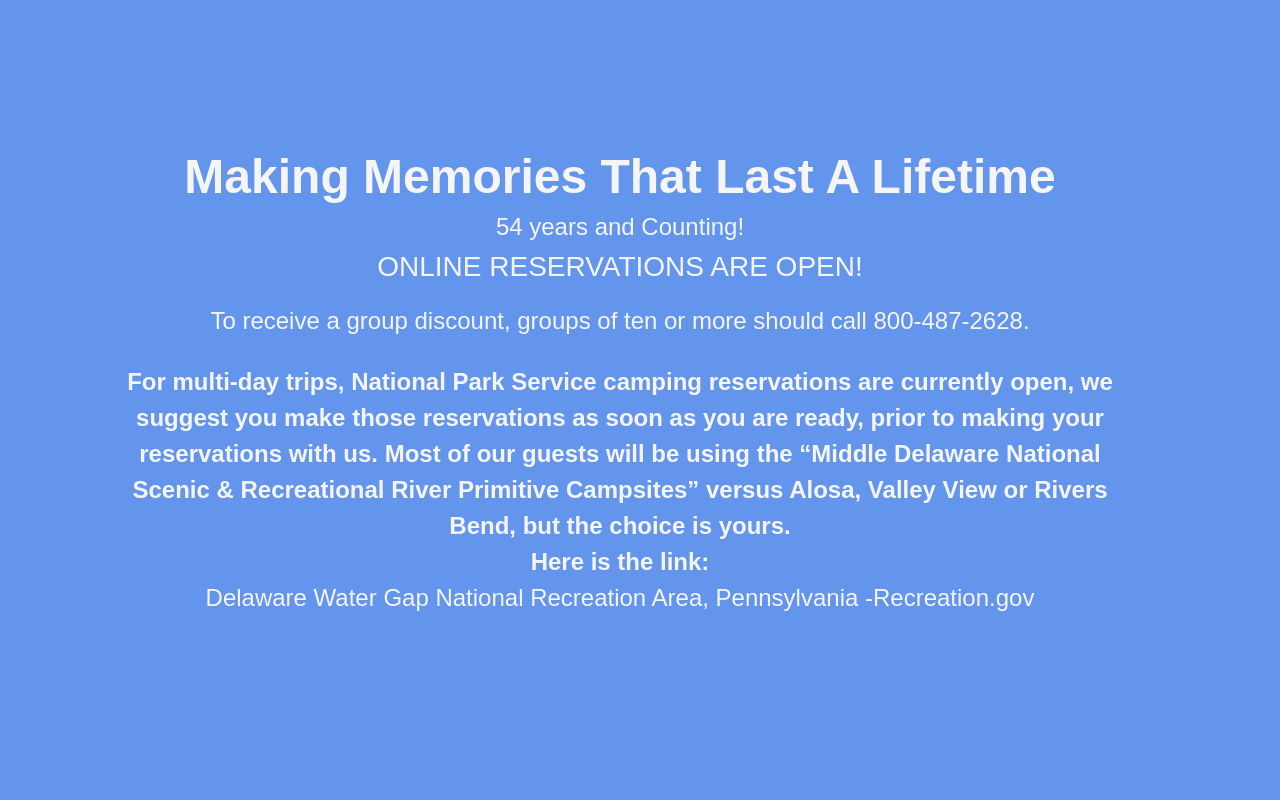
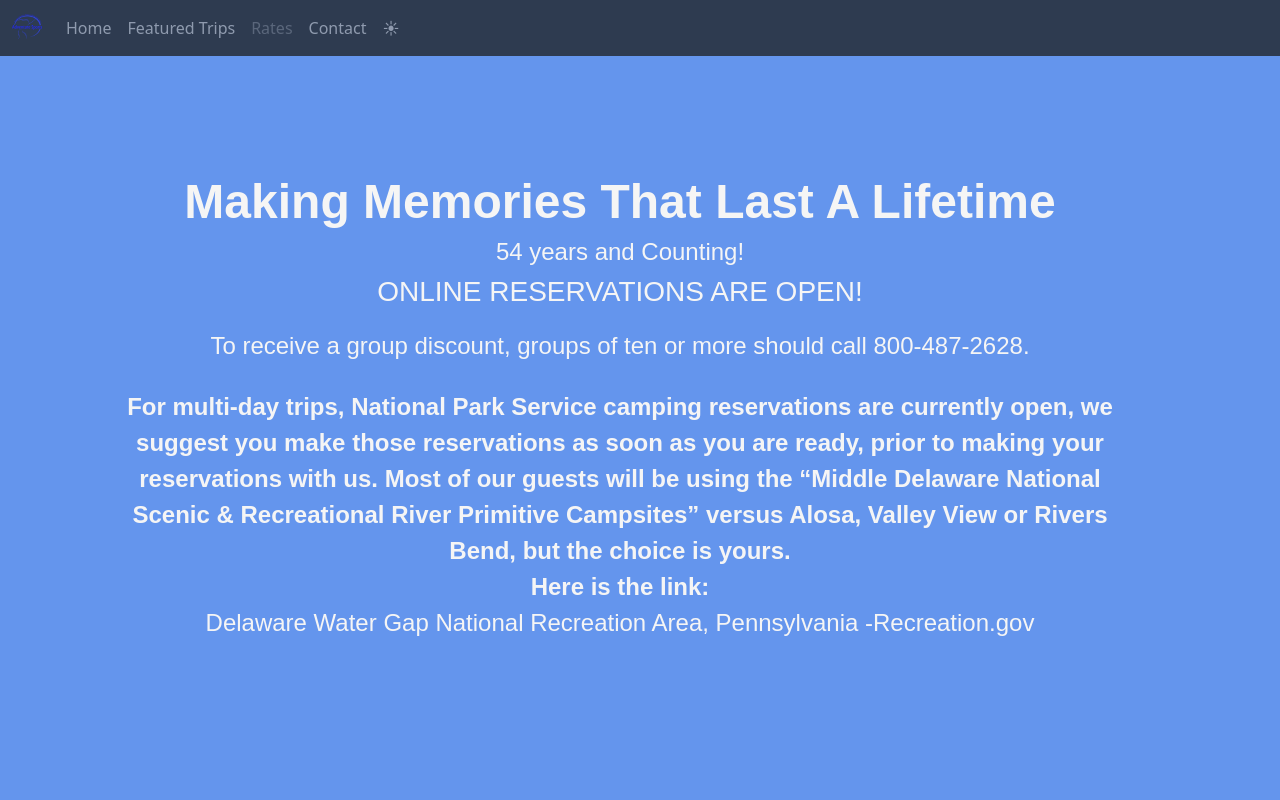
Before and after one commit to jumpstartcoding/adv-sports, a React (Vite) app: page /infopage in a window 1280 px wide. Shown: the top 800 px of the page. Built offline with nearby package versions, Linux system fonts and the light colour scheme; what aws-amplify would draw is missing.

Commit message:
added NavBar to infopage

```diff
--- a/components/info.tsx
+++ b/components/info.tsx
@@ -1,11 +1,13 @@
 import "../components/info.css";
 import { Outlet } from "react-router-dom";
+import NavBar from "../components/NavBar";
 
 function InfoPage() {
   return (
     <>
+      <NavBar />
       <section id="info-page">
-        <article className="info">
+        <article className="info" style={{ marginTop: "50px" }}>
           <h1 style={{ fontSize: "36pt", fontWeight: 800 }}>
             Making Memories That Last A Lifetime
           </h1>
--- a/components/resForm.tsx
+++ b/components/resForm.tsx
@@ -1,6 +1,7 @@
 import { useState } from "react";
 import { Button, Flex, Text, Input, Label } from "@aws-amplify/ui-react";
 import "../components/resForm.css";
+import { Link } from "react-router-dom";
 
 export const ResInput = () => {
   const [formData, setFormData] = useState({
@@ -56,6 +57,7 @@ export const ResInput = () => {
         setHide(true);
       } else {
         console.log("Error Submitting Reservation Form");
+        alert("Reservation not submitted");
       }
     } catch (e) {
       console.log("Error: ", e);
@@ -176,6 +178,13 @@ export const ResInput = () => {
       </>
     );
   else {
-    return <div>Thank You For Your Reserving with Adventure Sports</div>;
+    return (
+      <p className="container">
+        <h1>Thank you for choosing Adventure Sports for your reservation!</h1>
+        <Link style={{ color: "blue" }} to={"/"}>
+          <h2>Home Page</h2>
+        </Link>
+      </p>
+    );
   }
 };
```
